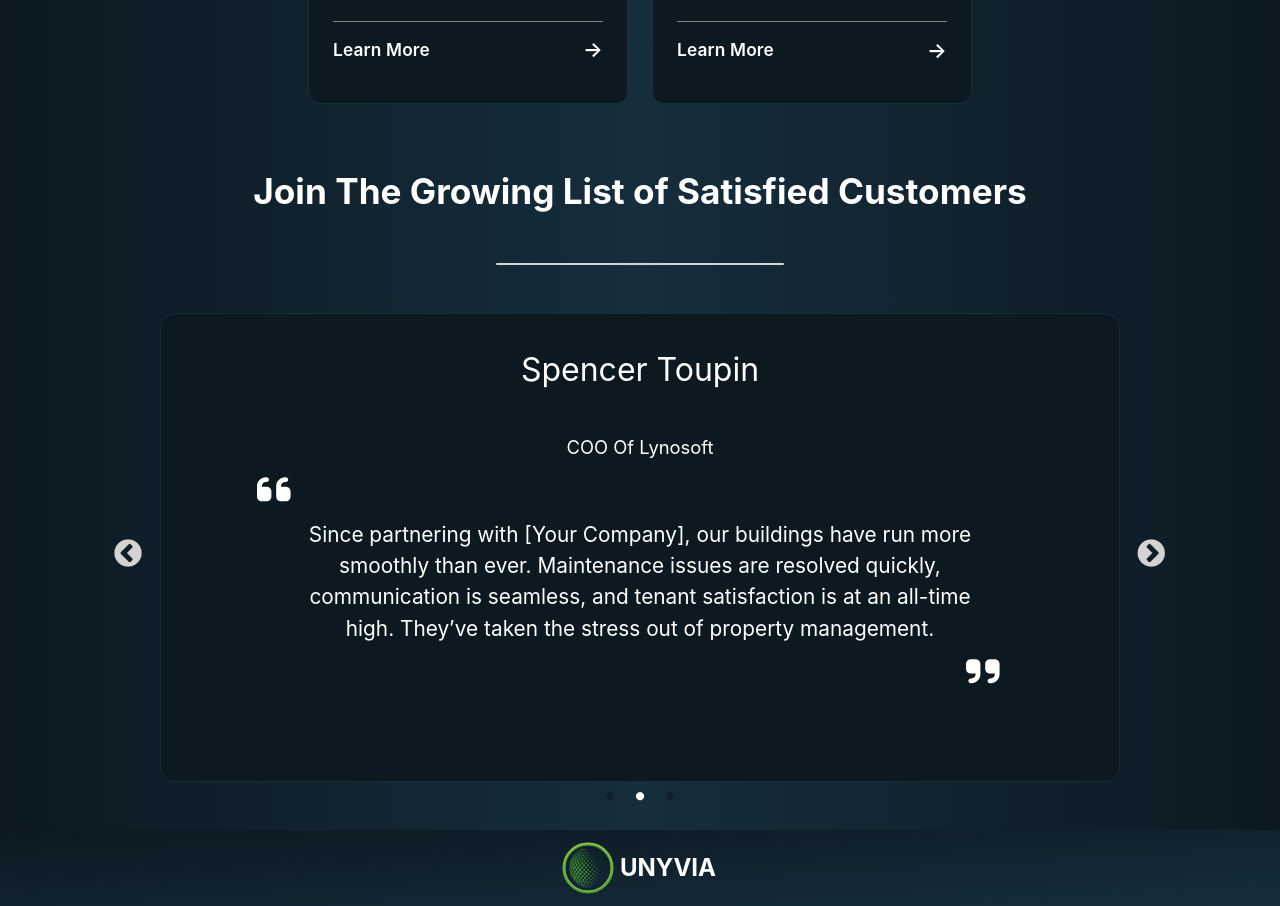
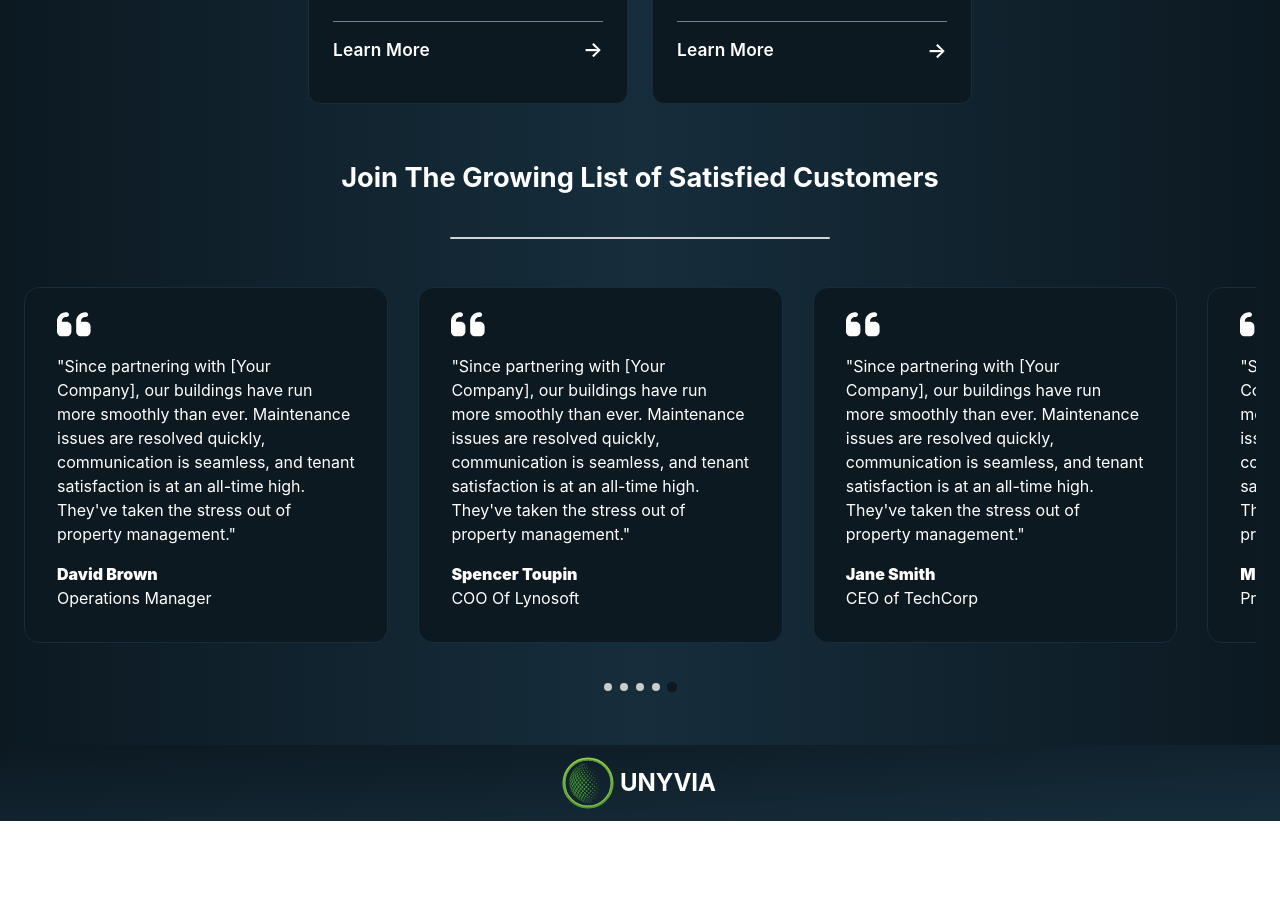
Before and after one commit to SpenyT/unyvia-website, a React (Vite) app: page / in a window 1280 px wide. Shown: the part 1480-2386 px from the top of the page. After the commit the page ends 2301 px from the top, so only its background shows below. Built offline with nearby package versions, Linux system fonts and the light colour scheme.

Commit message:
Revamped testimonials

```diff
--- a/src/components/home/Services.tsx
+++ b/src/components/home/Services.tsx
@@ -1,7 +1,7 @@
-import React from 'react';
+
 import '../../styles/pageStyles/home/home.css';
 import '../../styles/pageStyles/home/services.css'
-import LightingLogo from '../../assets/lighting-icon.svg?react'
+
 import EnergyAuditLogo from '../../assets/energy-audit.svg?react'
 import HVACLogo from '../../assets/hvac.svg?react'
 import LEDLogo from '../../assets/led.svg?react'
--- a/src/components/home/TestimonialCard.tsx
+++ b/src/components/home/TestimonialCard.tsx
@@ -13,20 +13,20 @@ export default function TestimonialCard({text ="",author="",role="" }: Testimoni
 
     return (
         <div className="testminonial-card">
-            <div className="testimonial-author">{author}</div>
-            <div className="testimonial-authore-role">{role}</div>
-            <div className="testimonial-text-box">
-                <span className="testimonial-quote-left">
+            <div className="testimonial-quote">
                     <FontAwesomeIcon  icon={faQuoteLeft} />
-                </span>
+            </div>
+             <div className="testimonial-text-box">
+
                 <div className="testimonial-text">
                      {text}
                </div>
 
-                <span className="testimonial-quote-right">
-                    <FontAwesomeIcon icon={faQuoteRight} />
-                </span>
             </div>
+
+            <div className="testimonial-author">{author}</div>
+            <div className="testimonial-authore-role">{role}</div>
+
 
         </div>
     )
--- a/src/components/home/Testimonials.tsx
+++ b/src/components/home/Testimonials.tsx
@@ -1,43 +1,80 @@
-import Slider from "react-slick";
-import "../../styles/pageStyles/home/testimonials.css"
+"use client"
+
+import { Swiper, SwiperSlide } from "swiper/react"
+import { Autoplay, Pagination } from "swiper/modules"
 import TestimonialCard from "./TestimonialCard"
 
-import "slick-carousel/slick/slick.css";
-import "slick-carousel/slick/slick-theme.css";
 
-export default function Testimonials(){
+//@ts-ignore
+import "swiper/css"
+//@ts-ignore
+import "swiper/css/navigation"
+//@ts-ignore
+import "swiper/css/pagination"
 
-const settings = {
-    dots: true,
-    infinite: true,
-    speed: 500,
-    slidesToShow: 1,
-    slidesToScroll: 1,
-    autoplay:true,
-    autoplaySpeed:5000
-  };
-const testText = "Since partnering with [Your Company], our buildings have run more smoothly than ever. Maintenance issues are resolved quickly, communication is seamless, and tenant satisfaction is at an all-time high. They’ve taken the stress out of property management."
+export default function TestimonialsContinuous() {
+  const testText =
+    "\"Since partnering with [Your Company], our buildings have run more smoothly than ever. Maintenance issues are resolved quickly, communication is seamless, and tenant satisfaction is at an all-time high. They've taken the stress out of property management.\""
   const author = "Spencer Toupin"
-const role = "COO Of Lynosoft";
+  const role = "COO Of Lynosoft"
 
+  const testimonials = [
+    { text: testText, author: author, role: role },
+    { text: testText, author: "Jane Smith", role: "CEO of TechCorp" },
+    { text: testText, author: "Mike Johnson", role: "Property Manager" },
+    { text: testText, author: "Sarah Wilson", role: "Real Estate Director" },
+    { text: testText, author: "David Brown", role: "Operations Manager" },
+  ]
 
-return(
-    <>
-        <div className = "testimonials-container">
-
+  return (
+    <div className="testimonials-container">
       <div className="testimonials-intro">
         <h2>Join The Growing List of Satisfied Customers</h2>
       </div>
       <div className="testimonial-divider"></div>
       <div className="testimonials-card-container">
-                <Slider {...settings}>
-                    <TestimonialCard text ={testText} author ={author} role ={role} ></TestimonialCard>
-                    <TestimonialCard text ={testText} author ={author} role ={role} ></TestimonialCard>
-                    <TestimonialCard text ={testText} author ={author} role ={role} ></TestimonialCard>
-                </Slider>
+        <Swiper
+          modules={[Autoplay,Pagination]}
+
+          pagination={{ clickable: true }}
+          spaceBetween={30}
+          slidesPerView="auto"
+          centeredSlides={false}
+        autoplay={{
+          delay: 1,
+          disableOnInteraction: false,
+          pauseOnMouseEnter: false,
+          reverseDirection: true,
+        }}
+        speed={5000}
+          loop={true}
+          grabCursor={true}
+          allowTouchMove={true}
+          freeMode={true
+          }
+          breakpoints={{
+            640: {
+              slidesPerView: 1.2,
+              spaceBetween: 20,
+            },
+            768: {
+              slidesPerView: 2.2,
+              spaceBetween: 30,
+            },
+            1024: {
+              slidesPerView: 3.2,
+              spaceBetween: 30,
+            },
+          }}
+          className="testimonials-swiper-continuous"
+        >
+          {testimonials.map((testimonial, index) => (
+            <SwiperSlide key={index} >
+              <TestimonialCard text={testimonial.text} author={testimonial.author} role={testimonial.role} />
+            </SwiperSlide>
+          ))}
+        </Swiper>
       </div>
     </div>
-    </>
   )
-
 }
--- a/src/styles/pageStyles/home/testimonials.css
+++ b/src/styles/pageStyles/home/testimonials.css
@@ -3,17 +3,19 @@
     flex-direction: column;
     justify-content: center;
     align-items: center;
-    width: 75%;
+    width: 100vw;
     margin-bottom: 3em;
+    padding: 0 0.5rem;
 
-    max-width: 1400px;
 
-    text-align: center;
+    overflow: scroll !important;
+
 
 }
 
 .testimonials-intro h2{
-    font-size: 2.2rem
+  text-align: center;
+    font-size: 1.7rem;
 
 }
 
@@ -26,161 +28,99 @@
 }
 
 
-.testimonials-card-container{
-    width: 100%;
 
-   margin-top: 3rem;
+
+.testimonials-card-container {
+  width: 100%;
+  margin-top: 3rem;
+  padding: 0 1rem;
+
+
 }
 
-.testimonials-card-container h2{
 
-}
 
 .testminonial-card{
 
     display: flex;
     flex-direction: column;
-    justify-content: center;
-    align-items: center;
-    height: auto;
+    max-width: 500px;
+
     /* text-align: center; */
     background-color:var(--unyvia_navy) ;
     border: 1.5px solid var(--unyvia_navy3);
     border-radius: 15px;
 
 
+    padding: 0.5rem 2rem 2rem 2rem;
+
+
 }
 
 .testimonial-author{
-    margin: 2rem 0rem 0.5rem 0rem;
-    font-size: 2rem;
-    /* font-weight: 600; */
+    margin: 1rem 0rem 0rem 0rem;
+    font-size: 1rem;
+     font-weight: 1000;
 }
 
 .testimonial-authore-role{
-    margin: 2rem 0rem 0rem 0rem;
+    margin: 0rem 0rem 0rem 0rem;
     font-weight: 400;
-    font-size: 1.15rem;
+    font-size: 1rem;
 
 }
 
 .testimonial-text-box{
-    position: relative;
 
-    display: flex;
-    flex-direction: column;
 
-    margin:0rem 0rem 5rem 0rem;
-    width: 80%;
+
+    margin:0rem 0rem 0rem 0rem;
+    width: 100%;
 
 }
 
 .testimonial-text{
 
-    margin: 0 2rem 0 2rem;
-    font-size: 1.3rem
+
+    font-size: 1rem
 
 
 }
 
-.testimonial-quote-left{
+.testimonial-quote{
 
     font-size: 2.4em;
     align-self: start;
 
 
 }
-.testimonial-quote-right{
-    margin-right: 1.5rem;
-    font-size: 2.4em;
-    align-self: end;
 
+
+
+
+
+
+
+
+
+.testimonials-swiper-continuous .swiper-pagination {
+  position: relative !important;
+  bottom: auto !important;
+  margin-top: 30px;
+  text-align: center;
 }
 
-/* Remove all background, border, and shadow from arrows */
-.testimonials-container .slick-prev,
-.testimonials-container .slick-next {
-
-  transition: none;
-  padding: 0;
+.testimonials-swiper-continuous .swiper-pagination-bullet {
+  background: #ccc;
+  opacity: 1;
+  width: 0.5rem;
+  height: 0.5rem;
+  margin: 0 6px;
+  transition: all 0.3s ease;
 }
 
-/* Style the arrow icons themselves */
-.testimonials-container .slick-prev:before,
-.testimonials-container .slick-next:before {
-  color: lightgray; /* Or any color you want */
-  font-size: 2rem;
-  opacity: 1;
-  font-family: 'slick';
-  background: none;
-  border-radius: 0;
-  box-shadow: none;
+
+.testimonials-swiper-continuous .swiper-pagination-bullet-active {
+  background: var(--unyvia_navy);
+  transform: scale(1.3);
 }
-
-/* Optional: change color on hover */
-.testimonials-container .slick-prev:hover:before,
-.testimonials-container .slick-next:hover:before {
-  color: white;
-}
-
-.testimonials-container .slick-prev {
-  left: -3rem;
-}
-.testimonials-container .slick-next {
-  right: -2.2rem;
-}
-
-.testimonials-container .slick-dots li button:before{
-    font-size: 0.6rem;
-
-}
-
-.testimonials-container .slick-dots li.slick-active button:before{
-    color: var( --unyvia_white);
-    opacity: 1;
-}
-
-@media (max-width: 600px) {
-  .testimonials-container {
-    width: 85%;
-    padding: 0 1vw;
-  }
-
-  .testminonial-card {
-    width: 100%;
-    padding: 0.5rem 0.5rem;
-  }
-
-  .testimonial-text-box {
-    width: 100%;
-    margin: 1rem 0 2rem 0;
-  }
-
-  .testimonial-text {
-    margin: 0 0.5rem;
-    font-size: 1rem;
-  }
-
-  .testimonial-author {
-    font-size: 2rem;
-    margin: 1rem 0 0.25rem 0;
-  }
-
-  .testimonial-authore-role {
-    font-size: 0.95rem;
-    margin: 1rem 0 0 0;
-  }
-
-  .testimonial-quote-left,
-  .testimonial-quote-right {
-    font-size: 1.5em;
-    margin: 0 1rem;
-  }
-
-  .slick-prev{
-    opacity: 0
-  }
-  .slick-next{
-    opacity: 0;
-  }
-}
```
Lines whose indentation alone changed are shown as unchanged.
